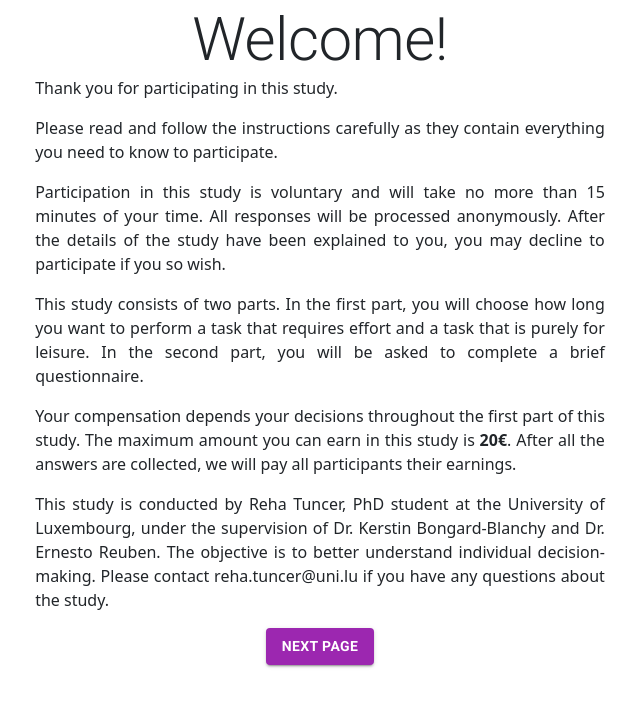
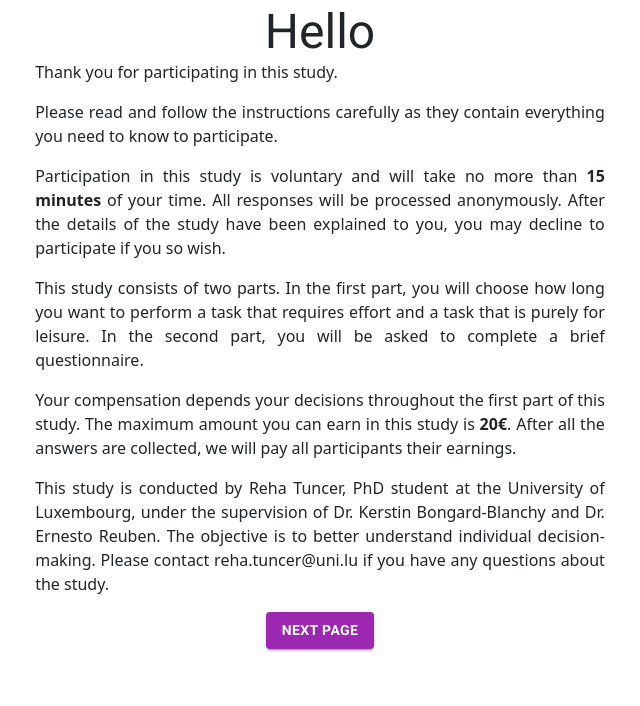
Before and after one commit to reha96/labor_leisure_experiment, a React (Create React App) app: page / in a window 1280 px wide. Shown: the top 706 px of the page, without its empty margins (320-960 px from the left). Built offline with nearby package versions, Linux system fonts and the light colour scheme.

Commit message:
Update Home.js

```diff
--- a/src/Pages/Home.js
+++ b/src/Pages/Home.js
@@ -42,12 +42,12 @@ const Home = () => {
           `}
       </style>
       <Container className="p-1" fluid='sm'>
-        <Typography variant="h2" className='center'>Welcome!</Typography>
+        <Typography variant="h3" className='center'>Hello</Typography>
         <p className="HomePage_p">
           Thank you for participating in this study.  </p>
         <p className="HomePage_p">Please read and follow the instructions carefully as they contain everything you need to know to participate.</p>
         <p className="HomePage_p">
-          Participation in this study is voluntary and will take no more than 15 minutes of your time.
+          Participation in this study is voluntary and will take no more than <strong>15 minutes</strong> of your time.
           All responses will be processed anonymously.
           After the details of the study have been explained to you, you may decline to participate if you so wish.
           {/* Please note that if you choose not to fully participate, you will not be eligible to receive payment. */}
```
